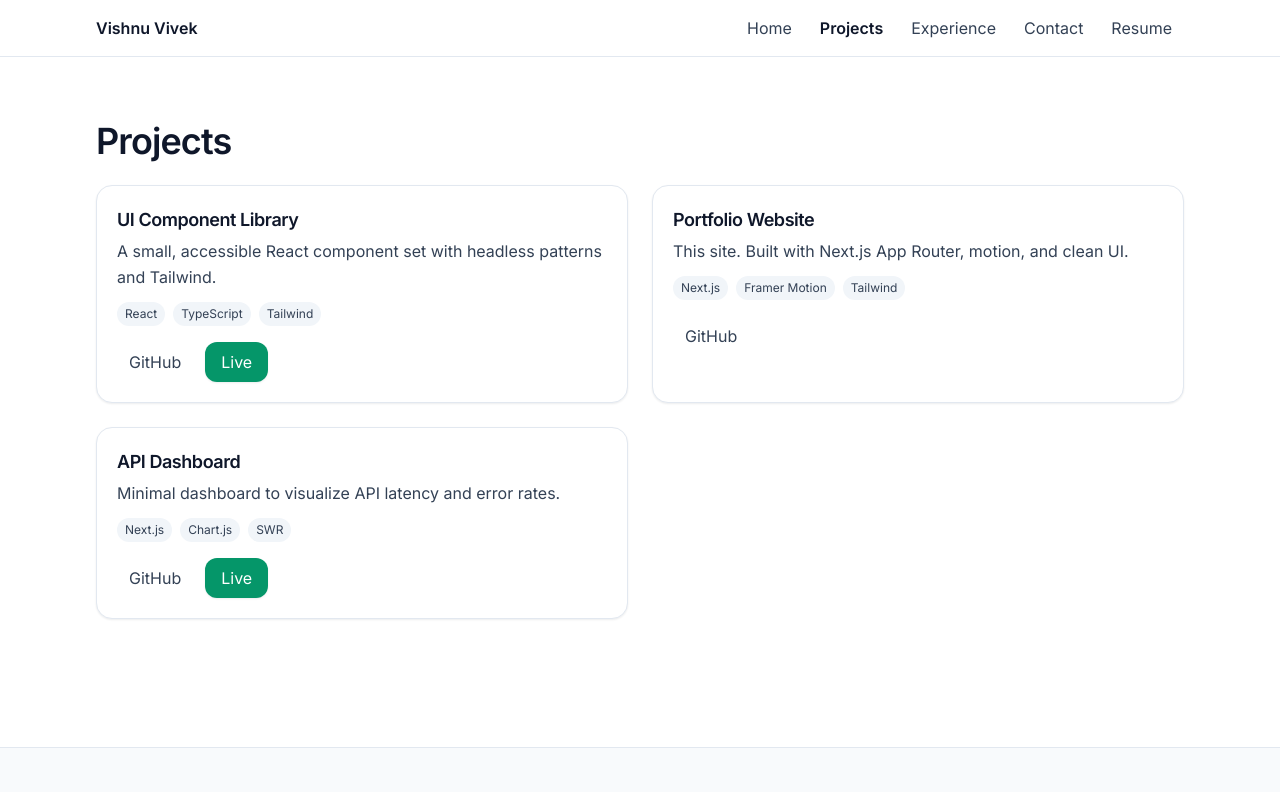
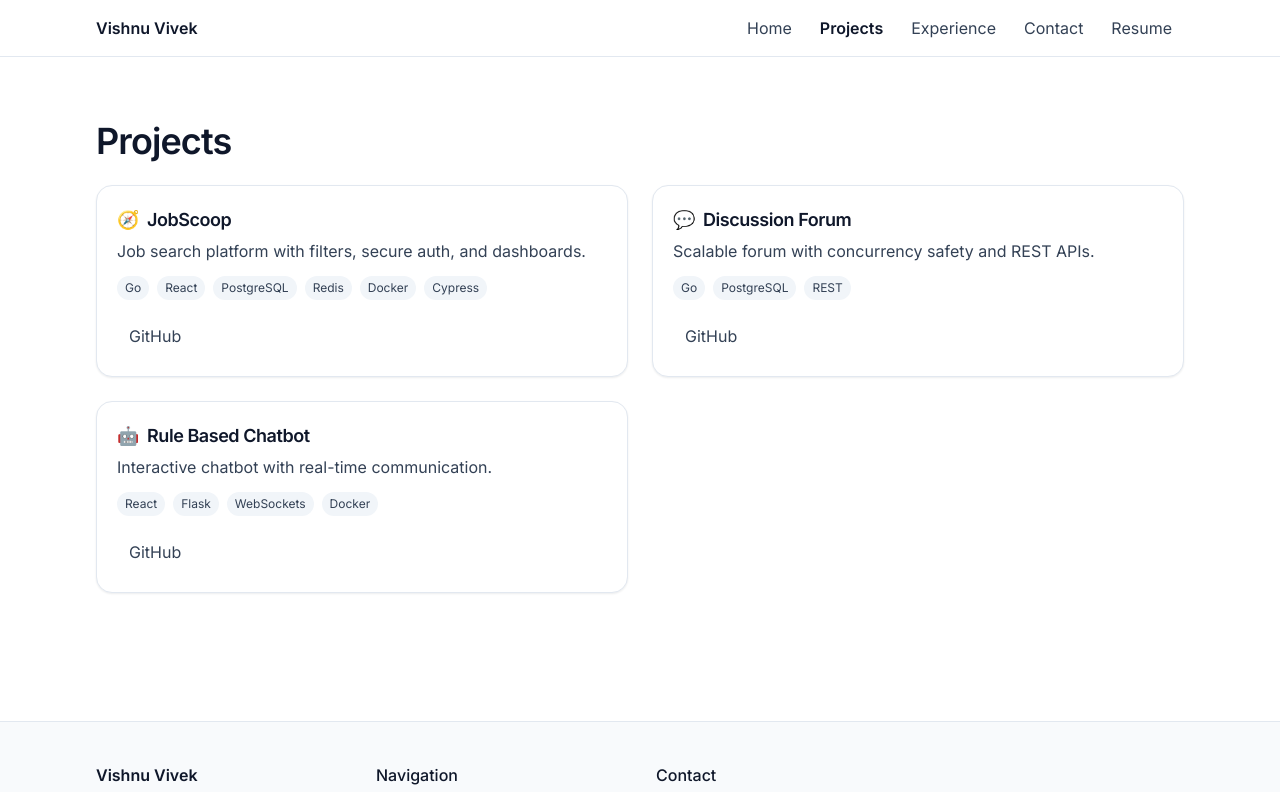
Before and after one commit to valetivivek/portfolio, a Next.js app: page /projects in a window 1280 px wide. Shown: the top 792 px of the page. Built offline with nearby package versions, Linux system fonts and the light colour scheme.

Commit message:
Frontend final

```diff
--- a/app/components/About.tsx
+++ b/app/components/About.tsx
@@ -6,14 +6,14 @@ import { ABOUT } from "@/content/about";
 
 export default function About() {
   return (
-    <section id="about" className="container mx-auto px-4 md:px-6 py-8 md:py-10">
+    <section id="about" className="container mx-auto px-4 md:px-6 py-12 md:py-16">
       <motion.header variants={fadeUp} initial="hidden" whileInView="show" viewport={{ once: true, amount: 0.3 }}>
-        <h2 className="mb-2 text-2xl font-semibold tracking-tight">About</h2>
+        <h2 className="mb-2 text-2xl font-semibold tracking-tight">About <span aria-hidden>✨</span></h2>
         <p className="text-sm text-slate-600">Who I am & what I build</p>
       </motion.header>
       <motion.div variants={fadeUp} initial="hidden" whileInView="show" viewport={{ once: true, amount: 0.3 }}>
-        <div className="rounded-2xl border bg-white p-5 md:p-6 max-w-3xl">
-          <div className="text-justify leading-relaxed tracking-[0.005em] space-y-4 text-slate-700">
+        <div className="rounded-2xl border bg-white p-6 md:p-8 md:max-w-none">
+          <div className="text-justify leading-relaxed tracking-[0.005em] space-y-5 text-slate-700 max-w-none">
             {ABOUT.copy.split("\n\n").map((para, i) => (
               <p key={i}>{para}
                 {i === 0 && (
--- a/app/components/ProjectCard.tsx
+++ b/app/components/ProjectCard.tsx
@@ -2,16 +2,9 @@
 
 import { motion } from "framer-motion";
 import Link from "next/link";
+import type { Project } from "@/content/projects";
 
-type Project = {
-  title: string;
-  description: string;
-  tech: string[];
-  github: string;
-  live?: string;
-};
-
-export default function ProjectCard({ project }: { project: Project }) {
+export default function ProjectCard({ project, compact = false }: { project: Project; compact?: boolean }) {
   return (
     <motion.article
       initial={{ opacity: 0, y: 12 }}
@@ -19,23 +12,29 @@ export default function ProjectCard({ project }: { project: Project }) {
       viewport={{ once: true, amount: 0.4 }}
       transition={{ duration: 0.4, ease: "easeOut" }}
       whileHover={{ y: -2 }}
-      className="card p-5 transition-shadow hover:shadow-md"
+      className={`card transition-shadow hover:shadow-md ${compact ? "p-4" : "p-5"}`}
     >
       <div className="flex items-start justify-between gap-4">
         <div>
-          <h3 className="text-lg font-semibold text-slate-900">{project.title}</h3>
-          <p className="mt-1 text-slate-700">{project.description}</p>
+          <h3 className="text-lg font-semibold text-slate-900">
+            {project.emoji ? <span aria-hidden className="mr-2">{project.emoji}</span> : null}
+            <span>{project.title}</span>
+            <span className="sr-only">{project.emoji ? ` ${project.emoji}` : ""}</span>
+          </h3>
+          <p className="mt-1 text-slate-700">{project.summary}</p>
         </div>
       </div>
       <ul className="mt-3 flex flex-wrap gap-2 text-xs text-slate-600">
-        {project.tech.map((t) => (
+        {project.tags.map((t) => (
           <li key={t} className="tag">{t}</li>
         ))}
       </ul>
       <div className="mt-4 flex items-center gap-3">
-        <Link href={project.github} className="btn-ghost" target="_blank" rel="noopener noreferrer" aria-label={`GitHub repository for ${project.title}`}>
+        {project.github && (
+          <Link href={project.github} className="btn-ghost" target="_blank" rel="noopener noreferrer" aria-label={`GitHub repository for ${project.title}`}>
           GitHub
-        </Link>
+          </Link>
+        )}
         {project.live && (
           <Link href={project.live} className="btn-primary" target="_blank" rel="noopener noreferrer" aria-label={`Live site for ${project.title}`}>
             Live
--- a/app/page.tsx
+++ b/app/page.tsx
@@ -4,6 +4,7 @@ import ExperienceTimeline from "@/components/ExperienceTimeline";
 import ProjectCard from "@/components/ProjectCard";
 import EducationCard from "@/components/EducationCard";
 import About from "@/components/About";
+import { PROJECTS } from "@/content/projects";
 
 
 export default function HomePage() {
@@ -87,28 +88,8 @@ export default function HomePage() {
           <Link className="btn-ghost" href="/projects">View all</Link>
         </div>
         <div className="mt-4 grid gap-6 sm:grid-cols-2">
-          {[
-            {
-              title: "JobScoop",
-              description: "Job search platform with filters, secure auth, and dashboards.",
-              tech: ["Go", "React", "PostgreSQL", "Redis", "Docker", "Cypress"],
-              github: "https://github.com/crazyotakuu/JobScoop",
-              live: undefined,
-            },
-            {
-              title: "Reddit Forum",
-              description: "Scalable forum with concurrency safety and REST APIs.",
-              tech: ["Go", "PostgreSQL", "REST"],
-              github: "https://github.com/valetivivek/redditclone",
-            },
-            {
-              title: "Rule‑Based Chatbot",
-              description: "Interactive chatbot with real-time communication.",
-              tech: ["React", "Flask", "WebSockets", "Docker"],
-              github: "https://github.com/valetivivek/pdf2xml",
-            },
-          ].map((p) => (
-            <ProjectCard key={p.title} project={p as any} />
+          {PROJECTS.filter((p) => p.featured).map((p) => (
+            <ProjectCard key={p.id} project={p} />
           ))}
         </div>
       </section>
--- a/app/projects/page.tsx
+++ b/app/projects/page.tsx
@@ -1,27 +1,5 @@
 import ProjectCard from "@/components/ProjectCard";
-
-const projects = [
-  {
-    title: "UI Component Library",
-    description: "A small, accessible React component set with headless patterns and Tailwind.",
-    tech: ["React", "TypeScript", "Tailwind"],
-    github: "https://github.com/valetivivek/ui-library",
-    live: "https://ui-library.example.com"
-  },
-  {
-    title: "Portfolio Website",
-    description: "This site. Built with Next.js App Router, motion, and clean UI.",
-    tech: ["Next.js", "Framer Motion", "Tailwind"],
-    github: "https://github.com/valetivivek/portfolio"
-  },
-  {
-    title: "API Dashboard",
-    description: "Minimal dashboard to visualize API latency and error rates.",
-    tech: ["Next.js", "Chart.js", "SWR"],
-    github: "https://github.com/valetivivek/api-dashboard",
-    live: "https://api-dashboard.example.com"
-  }
-];
+import { PROJECTS } from "@/content/projects";
 
 export default function ProjectsPage() {
   return (
@@ -29,8 +7,8 @@ export default function ProjectsPage() {
       <section className="py-12 md:py-16">
         <h1>Projects</h1>
         <div className="mt-6 grid gap-6 sm:grid-cols-2">
-          {projects.map((p) => (
-            <ProjectCard key={p.title} project={p} />
+          {PROJECTS.map((p) => (
+            <ProjectCard key={p.id} project={p} />
           ))}
         </div>
       </section>
--- /dev/null
+++ b/content/projects.ts
@@ -0,0 +1,41 @@
+export type Project = {
+  id: string;
+  title: string;
+  emoji?: string;
+  summary: string;
+  tags: string[];
+  github?: string;
+  live?: string;
+  image?: string;
+  featured?: boolean;
+};
+
+export const PROJECTS: Project[] = [
+  {
+    id: "jobscoop",
+    title: "JobScoop",
+    emoji: "🧭",
+    summary: "Job search platform with filters, secure auth, and dashboards.",
+    tags: ["Go", "React", "PostgreSQL", "Redis", "Docker", "Cypress"],
+    github: "https://github.com/crazyotakuu/JobScoop",
+    featured: true,
+  },
+  {
+    id: "reddit-forum",
+    title: "Discussion Forum",
+    emoji: "💬",
+    summary: "Scalable forum with concurrency safety and REST APIs.",
+    tags: ["Go", "PostgreSQL", "REST"],
+    github: "https://github.com/valetivivek/redditclone",
+    featured: true,
+  },
+  {
+    id: "rule-bot",
+    title: "Rule Based Chatbot",
+    emoji: "🤖",
+    summary: "Interactive chatbot with real-time communication.",
+    tags: ["React", "Flask", "WebSockets", "Docker"],
+    github: "https://github.com/valetivivek/pdf2xml",
+    featured: true,
+  },
+];
```
